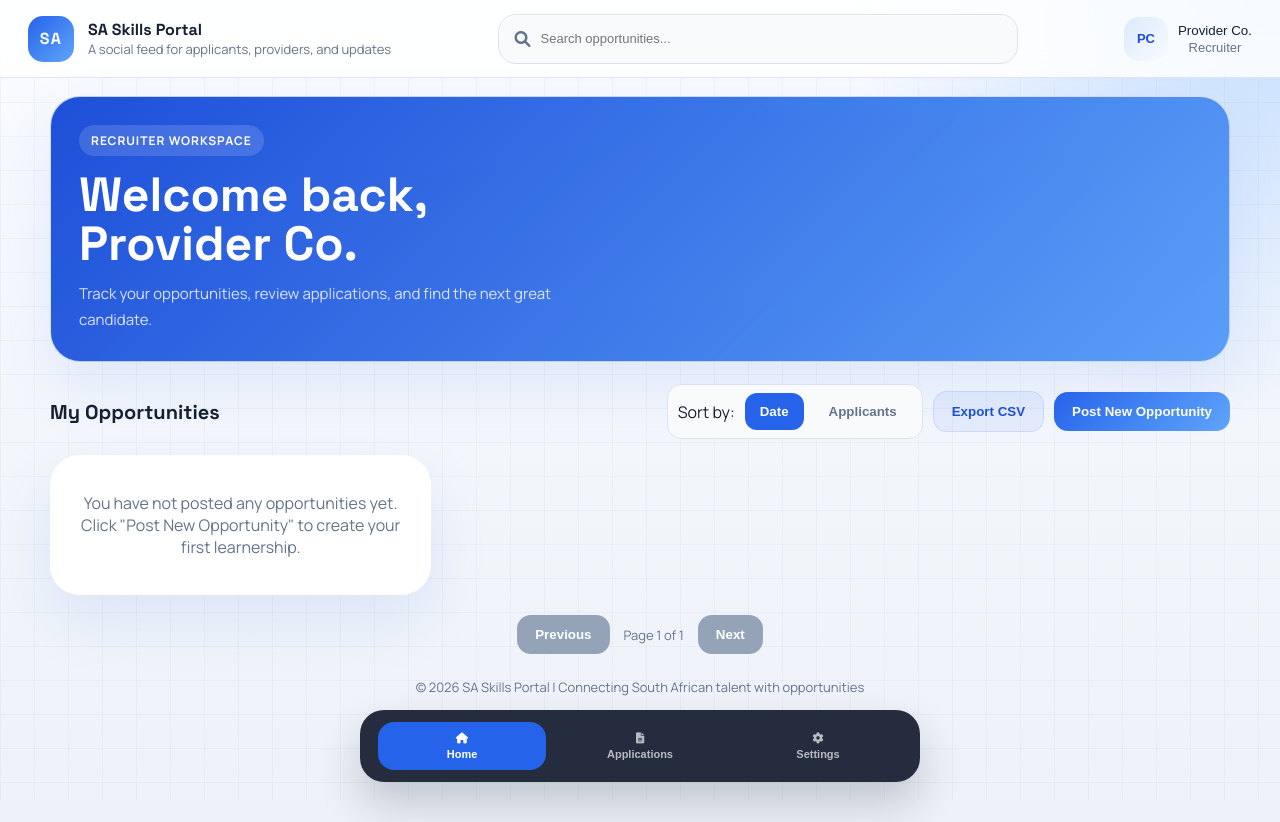
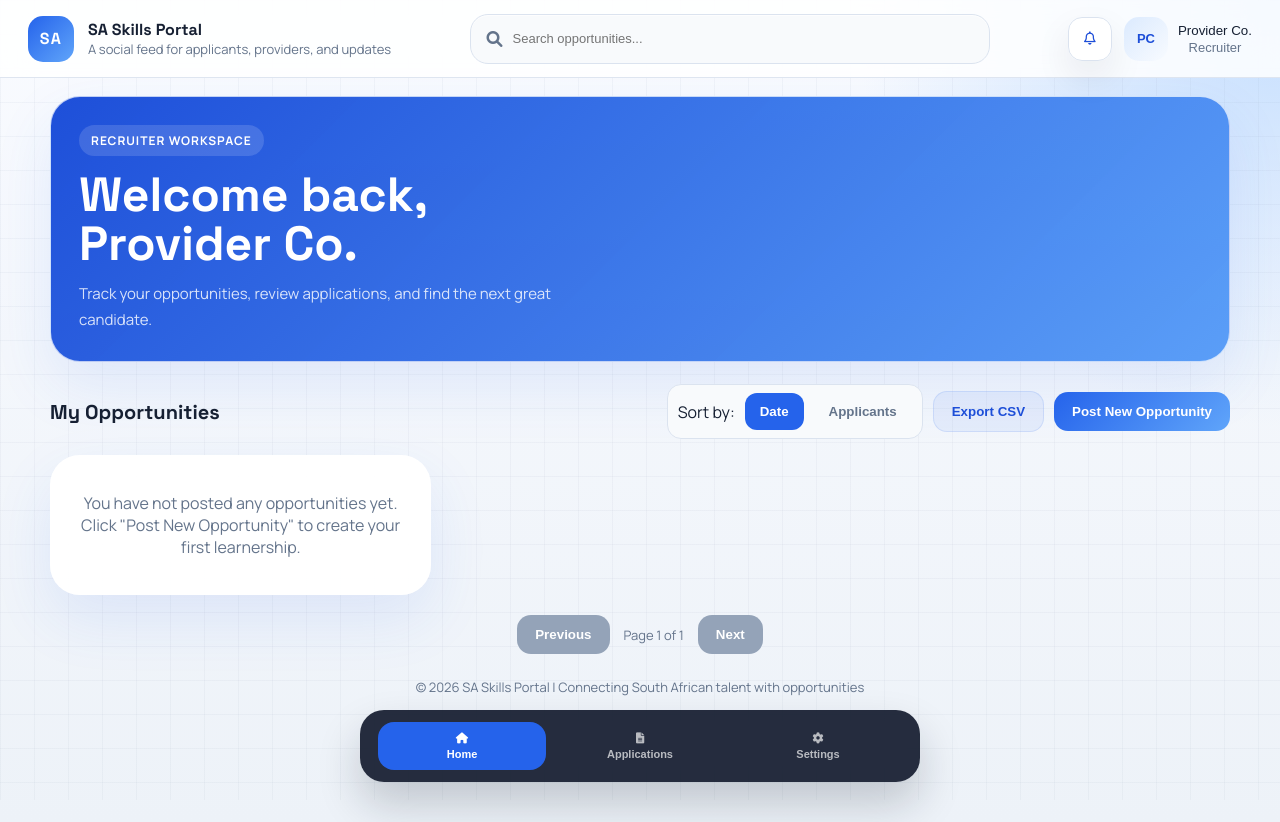
Before and after one commit to PhumudzoManenzhe/OportuNet, a plain HTML site: page Recruiter_homepage/index.html in a window 1280 px wide. Drawn offline with Linux system fonts and the light colour scheme.

Commit message:
fixing the notification bell

```diff
--- a/Recruiter_homepage/index.html
+++ b/Recruiter_homepage/index.html
@@ -30,6 +30,11 @@
         </div>
 
         <div class="nav-right">
+            <!-- TOP RIGHT BELL ICON - KEPT (NOT REMOVED) -->
+            <button class="icon-btn" id="topNotificationBtn" type="button" aria-label="Notifications">
+                <i class="fa-regular fa-bell"></i>
+            </button>
+
             <div class="user-dropdown">
                 <button class="profile-trigger dropdown-trigger" id="dropdownTrigger" type="button">
                     <div class="avatar-sm">PC</div>
@@ -83,7 +88,7 @@
                 </div>
             </header>
 
-            <!-- Bulk Delete Sidebar (complementary content) -->
+            <!-- Bulk Delete Sidebar -->
             <aside id="bulkDeleteBar" class="bulk-delete-bar" style="display: none;" aria-label="Bulk delete controls">
                 <span><strong id="selectedCount">0</strong> jobs selected</span>
                 <div class="bulk-actions">
@@ -202,6 +207,7 @@
     </footer>
 
     <!-- ========== BOTTOM NAVIGATION ========== -->
+    <!-- ALERT BUTTON REMOVED FROM BOTTOM NAV (only Home, Applications, Settings remain) -->
     <nav class="bottom-nav" aria-label="Mobile navigation">
         <button class="nav-item active" id="opportunitiesBtn" type="button">
             <i class="fa-solid fa-house"></i>
```
